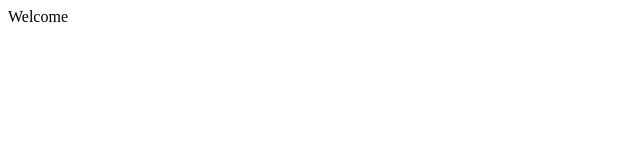
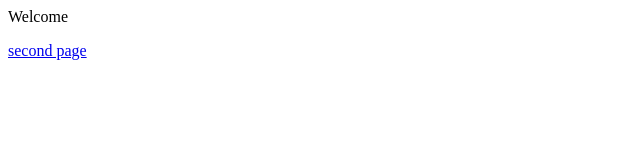
Before and after one commit to preeti2030/sales, a plain HTML site: page index.html in a window 1280 px wide. Shown: the full height of the page, 0-640 px from the left. Drawn offline with Linux system fonts and the light colour scheme.

Commit message:
Update index.html

```diff
--- a/index.html
+++ b/index.html
@@ -14,4 +14,5 @@
 </script>
   </head>
 <p>Welcome </p>
+  <a href="second.html">second page</a>
 </html>
```
